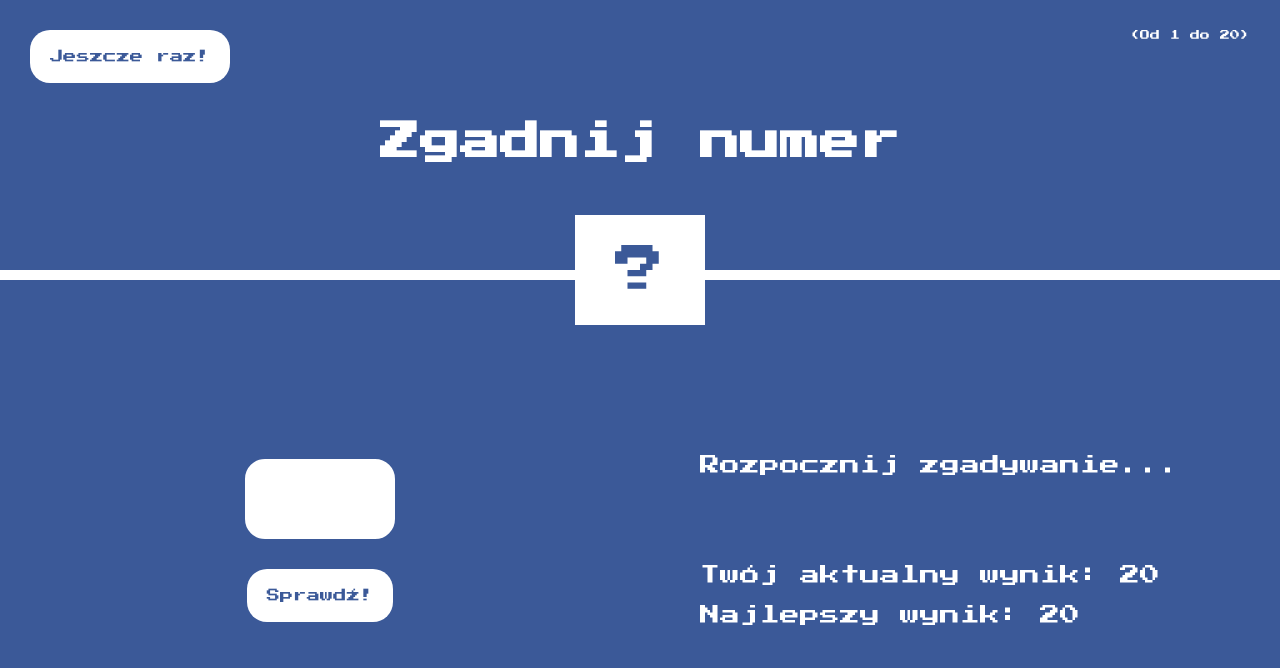
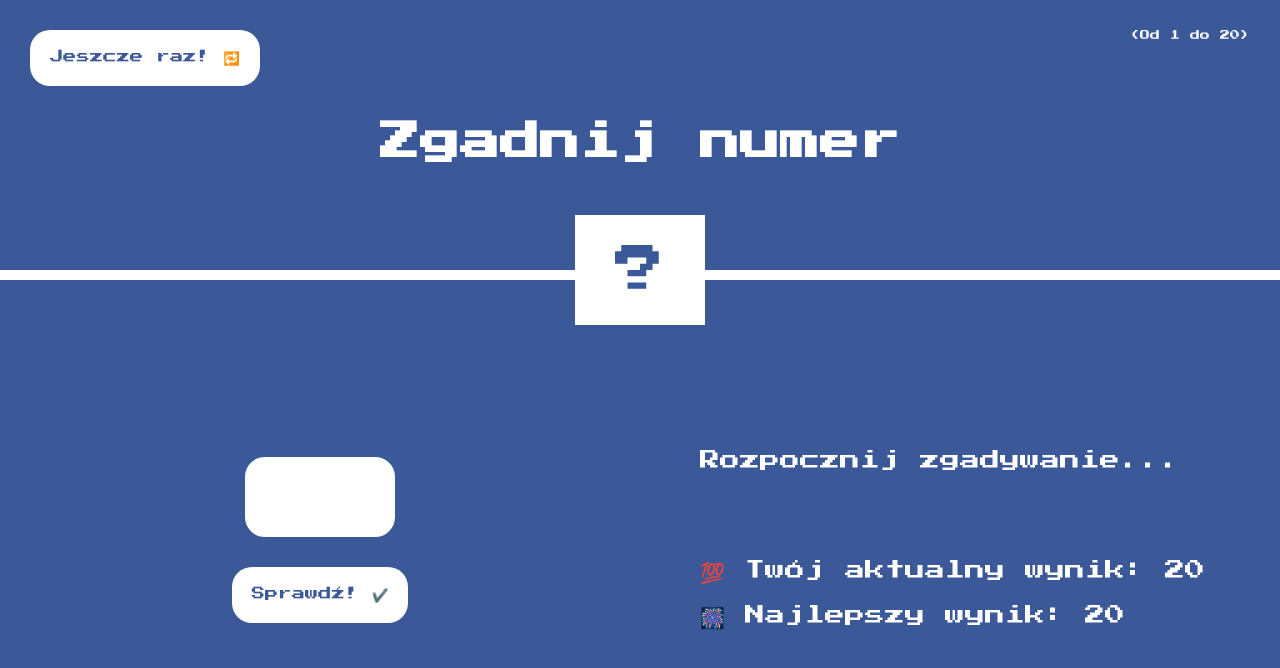
Before and after one commit to Dawid-Wilk/GuessNumber, a plain HTML site: page index.html in a window 1280 px wide. Drawn offline with Linux system fonts and the light colour scheme.

Commit message:
Emoji
Dodanie emoji

```diff
--- a/index.html
+++ b/index.html
@@ -4,27 +4,27 @@
     <meta charset="UTF-8" />
     <meta name="viewport" content="width=device-width, initial-scale=1.0" />
     <link href="style.css" rel="stylesheet" />
-    <title>Lucky number</title>
+    <title>Lucky number 🎲</title>
   </head>
   <body>
     <header>
       <h1>Zgadnij numer</h1>
       <p class="between">(Od 1 do 20)</p>
-      <button class="btn again">Jeszcze raz!</button>
+      <button class="btn again">Jeszcze raz! 🔁</button>
       <div class="number">?</div>
     </header>
     <main>
       <section class="left">
         <input type="number" class="guess" />
-        <button class="btn check">Sprawdź!</button>
+        <button class="btn check">Sprawdź! ✔️</button>
       </section>
       <section class="right">
         <p class="message">Rozpocznij zgadywanie...</p>
         <p class="label-score">
-          Twój aktualny wynik: <span class="score">20</span>
+          💯 Twój aktualny wynik: <span class="score">20</span>
         </p>
         <p class="label-highscore">
-          Najlepszy wynik: <span class="highscore">20</span>
+          🎆 Najlepszy wynik: <span class="highscore">20</span>
         </p>
       </section>
     </main>
```
